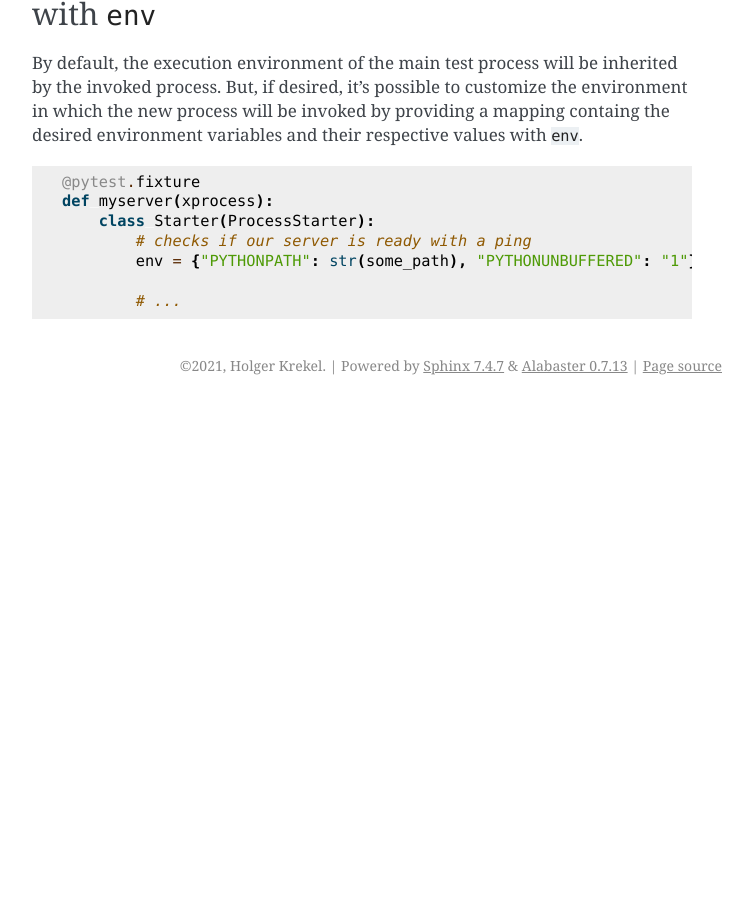
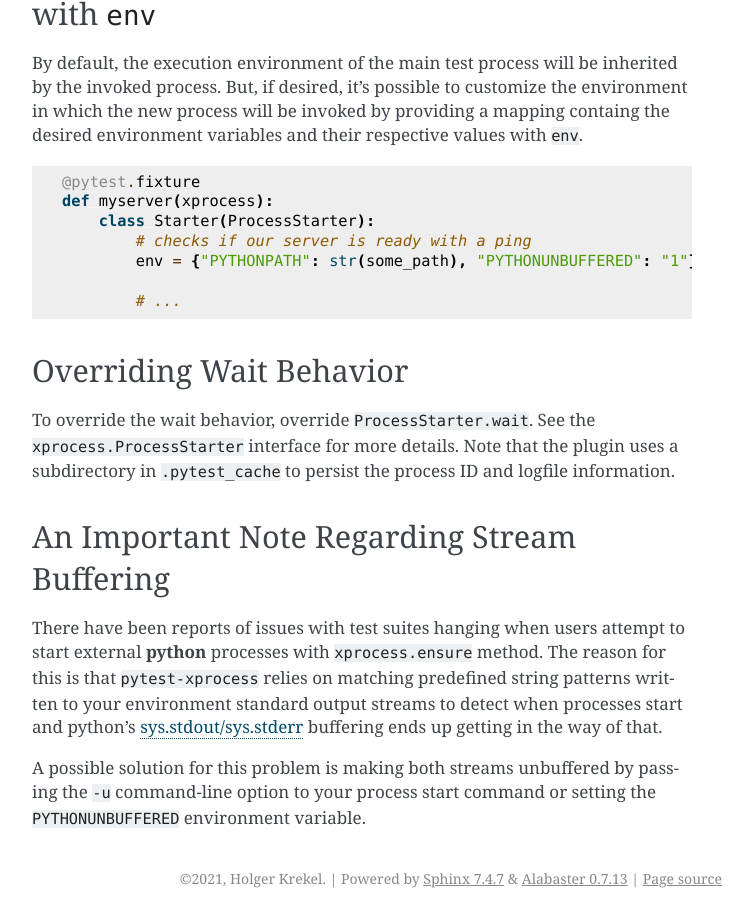
Before and after one commit to pytest-dev/pytest-xprocess, a Sphinx documentation site: the page built from docs/source/starter.rst, in a window 1280 px wide and 900 px high, scrolled down 3202 px. Shown: the whole window, without its empty margins (388-1141 px from the left). Built offline with Sphinx 7.4.7, drawn with Linux system fonts in a browser that asks for light colours; before the commit the page ends 3607 px from its top, so only the background shows below that; some of the changed text lies outside the part shown.

Commit message:
add --xkill, --xshow and notes

```diff
--- a/docs/source/index.rst
+++ b/docs/source/index.rst
@@ -50,6 +50,7 @@ be up and ``xprocess`` will take care of it for you!
    :maxdepth: 2
 
    starter
+   command_line_options
    contributing
    changes
 
--- a/docs/source/starter.rst
+++ b/docs/source/starter.rst
@@ -128,3 +128,22 @@ By default, the execution environment of the main test process will be inherited
             env = {"PYTHONPATH": str(some_path), "PYTHONUNBUFFERED": "1"}
 
             # ...
+
+
+Overriding Wait Behavior
+~~~~~~~~~~~~~~~~~~~~~~~~
+
+To override the wait behavior, override ``ProcessStarter.wait``. See the
+``xprocess.ProcessStarter`` interface for more details. Note that the
+plugin uses a subdirectory in ``.pytest_cache`` to persist the process ID
+and logfile information.
+
+
+An Important Note Regarding Stream Buffering
+~~~~~~~~~~~~~~~~~~~~~~~~~~~~~~~~~~~~~~~~~~~~
+
+There have been reports of issues with test suites hanging when users attempt to start external **python** processes with ``xprocess.ensure`` method. The reason for this is that ``pytest-xprocess`` relies on matching predefined string patterns written to your environment standard output streams to detect when processes start and python's `sys.stdout/sys.stderr`_ buffering ends up getting in the way of that.
+
+A possible solution for this problem is making both streams unbuffered by passing the ``-u`` command-line option to your process start command or setting the ``PYTHONUNBUFFERED`` environment variable.
+
+.. _sys.stdout/sys.stderr: https://docs.python.org/3/library/sys.html#sys.stderr
```
Also changed, not shown: docs/source/command_line_options.rst (added, +56 -0 lines).
